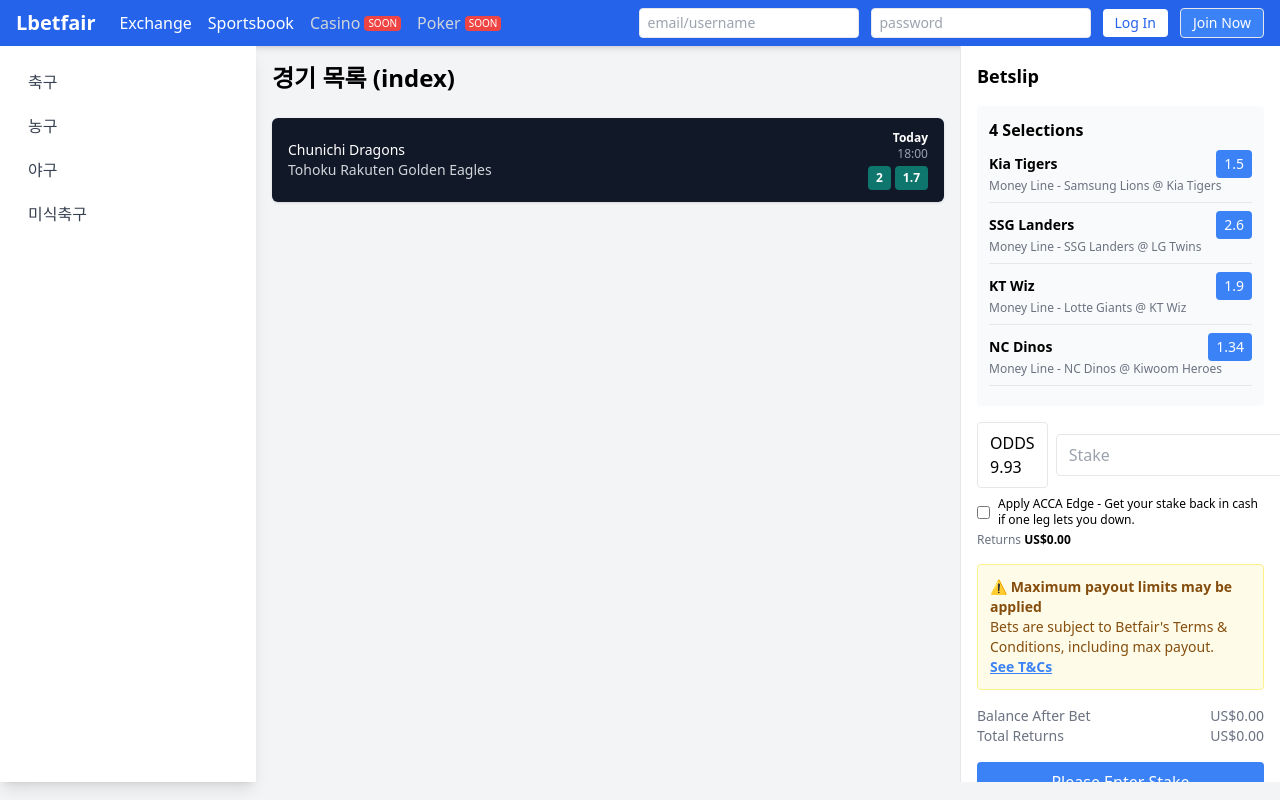
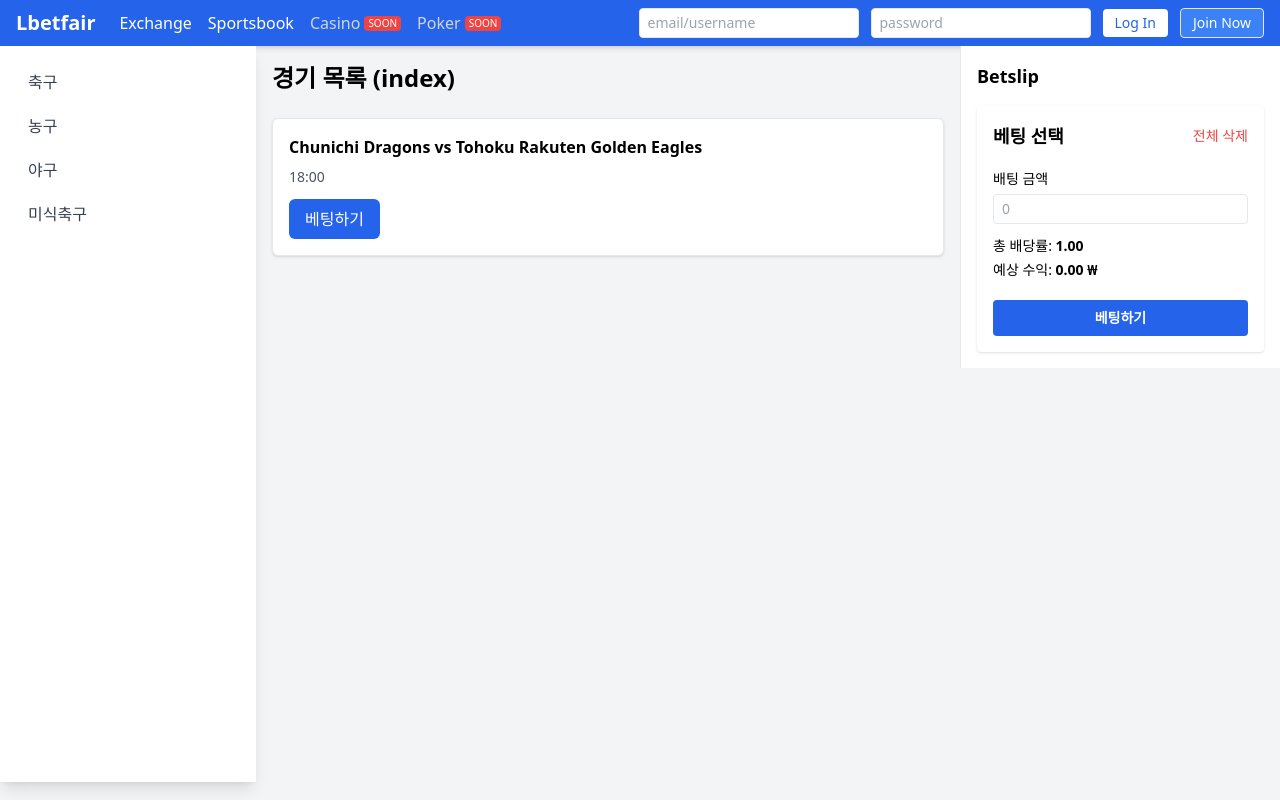
Before and after one commit to parkinyeop/LikeBetFair, a Next.js app: page / in a window 1280 px wide. Built offline with nearby package versions, Linux system fonts and the light colour scheme.

Commit message:
061002_오른쪽 사이드 배팅 연결

```diff
--- /dev/null
+++ b/components/BetSelectionPanel.tsx
@@ -0,0 +1,62 @@
+import React from 'react';
+import { useBetStore } from '../stores/useBetStore';
+
+const BetSelectionPanel = () => {
+  const { selections, stake, setStake, removeSelection, clearAll } = useBetStore();
+
+  const totalOdds = selections.reduce((acc, curr) => acc * curr.odds, 1);
+  const expectedReturn = (stake * totalOdds).toFixed(2);
+
+  const handleStakeChange = (e: React.ChangeEvent<HTMLInputElement>) => {
+    const value = e.target.value;
+    // 빈 문자열이거나 숫자인 경우에만 값을 설정
+    if (value === '' || /^\d*\.?\d*$/.test(value)) {
+      setStake(value === '' ? 0 : parseFloat(value));
+    }
+  };
+
+  return (
+    <div className="w-full p-4 bg-white rounded shadow">
+      <div className="flex justify-between items-center mb-3">
+        <h2 className="text-lg font-bold">베팅 선택</h2>
+        <button className="text-sm text-red-500" onClick={clearAll}>전체 삭제</button>
+      </div>
+      <ul className="space-y-2 mb-4">
+        {selections.map((sel) => (
+          <li key={sel.team} className="flex justify-between items-center">
+            <div>
+              <p className="text-sm font-medium">{sel.team}</p>
+              <p className="text-xs text-gray-500">{sel.desc}</p>
+            </div>
+            <div className="flex items-center gap-2">
+              <span className="text-sm font-semibold">{sel.odds.toFixed(2)}</span>
+              <button onClick={() => removeSelection(sel.team)} className="text-red-500 text-xs">X</button>
+            </div>
+          </li>
+        ))}
+      </ul>
+      <div className="mb-3">
+        <label className="text-sm">배팅 금액</label>
+        <input
+          type="text"
+          value={stake === 0 ? '' : stake}
+          onChange={handleStakeChange}
+          placeholder="0"
+          className="w-full mt-1 border rounded px-2 py-1 text-sm"
+        />
+      </div>
+      <div className="text-sm">
+        <p className="mb-1">총 배당률: <span className="font-semibold">{totalOdds.toFixed(2)}</span></p>
+        <p className="mb-1">예상 수익: <span className="font-semibold">{expectedReturn} ₩</span></p>
+      </div>
+      <button
+        className="w-full mt-4 bg-blue-600 text-white py-2 rounded text-sm font-semibold hover:bg-blue-700"
+        disabled={selections.length === 0 || stake <= 0}
+      >
+        베팅하기
+      </button>
+    </div>
+  );
+};
+
+export default BetSelectionPanel;
--- a/components/BetslipSidebar.tsx
+++ b/components/BetslipSidebar.tsx
@@ -1,74 +1,11 @@
 import React from "react";
+import BetSelectionPanel from "./BetSelectionPanel";
 
 export default function BetslipSidebar() {
-  const selections = [
-    { team: "Kia Tigers", odds: 1.5, desc: "Samsung Lions @ Kia Tigers" },
-    { team: "SSG Landers", odds: 2.6, desc: "SSG Landers @ LG Twins" },
-    { team: "KT Wiz", odds: 1.9, desc: "Lotte Giants @ KT Wiz" },
-    { team: "NC Dinos", odds: 1.34, desc: "NC Dinos @ Kiwoom Heroes" },
-  ];
-
-  const totalOdds = selections.reduce((acc, s) => acc * s.odds, 1).toFixed(2);
-
   return (
     <aside className="w-80 bg-white text-black p-4 space-y-4 border-l border-gray-200">
       <h2 className="text-lg font-bold">Betslip</h2>
-
-      {/* Selections List */}
-      <div className="bg-gray-50 p-3 rounded">
-        <p className="font-semibold mb-2">{selections.length} Selections</p>
-        {selections.map((s, i) => (
-          <div key={i} className="border-b border-gray-200 pb-2 mb-2">
-            <div className="flex justify-between items-center">
-              <p className="font-bold text-sm">{s.team}</p>
-              <span className="bg-blue-500 text-white px-2 py-1 rounded text-sm">{s.odds}</span>
-            </div>
-            <p className="text-xs text-gray-500">Money Line - {s.desc}</p>
-          </div>
-        ))}
-      </div>
-
-      {/* Stake & Odds */}
-      <div>
-        <div className="flex gap-2 items-center mb-2">
-          <div className="flex-1 border border-gray-200 px-3 py-2 rounded">ODDS<br />{totalOdds}</div>
-          <input
-            type="number"
-            placeholder="Stake"
-            className="flex-1 px-3 py-2 rounded border border-gray-200 bg-white text-black"
-          />
-        </div>
-        <label className="text-xs flex items-center gap-2">
-          <input type="checkbox" className="accent-blue-500" />
-          Apply ACCA Edge - Get your stake back in cash if one leg lets you down.
-        </label>
-        <p className="text-xs text-gray-500 mt-1">
-          Returns <span className="font-bold text-black">US$0.00</span>
-        </p>
-      </div>
-
-      {/* Warning */}
-      <div className="bg-yellow-50 text-sm text-yellow-800 p-3 rounded border border-yellow-200">
-        <p className="font-semibold">⚠️ Maximum payout limits may be applied</p>
-        <p>Bets are subject to Betfair's Terms & Conditions, including max payout.</p>
-        <a href="#" className="text-blue-500 underline font-semibold">See T&Cs</a>
-      </div>
-
-      {/* Footer */}
-      <div className="text-sm text-gray-500">
-        <div className="flex justify-between">
-          <span>Balance After Bet</span>
-          <span>US$0.00</span>
-        </div>
-        <div className="flex justify-between">
-          <span>Total Returns</span>
-          <span>US$0.00</span>
-        </div>
-      </div>
-
-      <button className="w-full py-2 bg-blue-500 text-white rounded mt-2 hover:bg-blue-600 transition-colors" disabled>
-        Please Enter Stake
-      </button>
+      <BetSelectionPanel />
     </aside>
   );
 }
--- a/components/GameCard.tsx
+++ b/components/GameCard.tsx
@@ -1,38 +1,33 @@
 // File: components/GameCard.tsx
 import React from 'react';
+import { useBetStore } from '../stores/useBetStore';
 
 interface GameCardProps {
+  id: string;
   teams: string;
   time: string;
-  odds?: [string, number][]; // 예: [["Home", 1.7], ["Away", 2.0]]
 }
 
-const GameCard: React.FC<GameCardProps> = ({ teams, time, odds = [["2", 2.0], ["1.7", 1.7]] }) => {
-  const [home, away] = teams.split(" vs ");
+const GameCard: React.FC<GameCardProps> = ({ id, teams, time }) => {
+  const { selections, toggleSelection } = useBetStore();
+  const isSelected = selections.some(selection => selection.team === teams);
 
   return (
-    <div className="bg-gray-900 text-white rounded-md flex items-center justify-between px-4 py-3 shadow">
-      {/* 왼쪽: 팀 이름 */}
-      <div>
-        <p className="text-sm font-medium">{home}</p>
-        <p className="text-sm text-gray-300">{away}</p>
-      </div>
+    <div
+      onClick={() => toggleSelection({ team: teams, odds: 1.5, desc: teams })}
+      className={`p-4 border rounded-md shadow transition-colors cursor-pointer
+        ${isSelected ? 'bg-yellow-300 border-yellow-500' : 'bg-white hover:bg-gray-100'}`}
+    >
+      <div className="font-semibold mb-2">{teams}</div>
+      <div className="text-sm text-gray-600">{time}</div>
 
-      {/* 오른쪽: 시간 및 배당 */}
-      <div className="flex flex-col items-end">
-        <p className="text-xs font-semibold text-white">Today</p>
-        <p className="text-xs text-gray-400 mb-1">{time}</p>
-        <div className="flex gap-1">
-          {odds.map(([label, value], idx) => (
-            <div
-              key={idx}
-              className="bg-teal-700 px-2 py-1 rounded text-xs font-bold text-white"
-            >
-              {label}
-            </div>
-          ))}
-        </div>
-      </div>
+      {/* 베팅 버튼 */}
+      <button
+        className={`mt-3 px-4 py-2 rounded-md font-medium text-white
+          ${isSelected ? 'bg-yellow-600 hover:bg-yellow-700' : 'bg-blue-600 hover:bg-blue-700'}`}
+      >
+        {isSelected ? '선택됨' : '베팅하기'}
+      </button>
     </div>
   );
 };
--- a/components/OddsList.tsx
+++ b/components/OddsList.tsx
@@ -1,4 +1,5 @@
 import { useEffect, useState } from "react";
+import { useBetStore } from "../stores/useBetStore";
 
 interface Outcome {
   name: string;
@@ -34,6 +35,7 @@
   const [games, setGames] = useState<Game[]>([]);
   const [loading, setLoading] = useState(true);
   const [error, setError] = useState<string | null>(null);
+  const { selections, toggleSelection } = useBetStore();
 
   useEffect(() => {
     const fetchOdds = async () => {
@@ -55,6 +57,18 @@
     fetchOdds();
   }, [sportKey]);
 
+  const handleOddsClick = (game: Game, team: string, odds: number) => {
+    toggleSelection({
+      team,
+      odds,
+      desc: `${game.away_team} @ ${game.home_team}`,
+    });
+  };
+
+  const isTeamSelected = (team: string) => {
+    return selections.some(selection => selection.team === team);
+  };
+
   if (loading) return <div>Loading...</div>;
   if (error) return <div>Error: {error}</div>;
   if (games.length === 0) return <div>No games available</div>;
@@ -66,6 +80,8 @@
           const outcomes = game.bookmakers[0]?.markets[0]?.outcomes || [];
           const homeOdds = outcomes[0]?.price;
           const awayOdds = outcomes[1]?.price;
+          const isHomeSelected = isTeamSelected(game.home_team);
+          const isAwaySelected = isTeamSelected(game.away_team);
 
           return (
             <div key={game.id} className="bg-white text-black rounded-md p-4 shadow">
@@ -78,7 +94,14 @@
                     <p className="text-sm text-gray-500">
                       {new Date(game.commence_time).toLocaleString("ko-KR")}
                     </p>
-                    <button className="bg-blue-500 text-white px-6 py-2 rounded text-sm font-bold hover:bg-blue-600 transition-colors">
+                    <button
+                      onClick={() => handleOddsClick(game, game.home_team, homeOdds)}
+                      className={`px-6 py-2 rounded text-sm font-bold transition-colors ${
+                        isHomeSelected
+                          ? 'bg-yellow-500 hover:bg-yellow-600'
+                          : 'bg-blue-500 hover:bg-blue-600'
+                      } text-white`}
+                    >
                       {homeOdds}
                     </button>
                   </div>
@@ -87,7 +110,14 @@
                 {/* 원정팀 */}
                 <div className="flex items-center justify-between">
                   <p className="text-lg font-medium">{game.away_team}</p>
-                  <button className="bg-blue-500 text-white px-6 py-2 rounded text-sm font-bold hover:bg-blue-600 transition-colors">
+                  <button
+                    onClick={() => handleOddsClick(game, game.away_team, awayOdds)}
+                    className={`px-6 py-2 rounded text-sm font-bold transition-colors ${
+                      isAwaySelected
+                        ? 'bg-yellow-500 hover:bg-yellow-600'
+                        : 'bg-blue-500 hover:bg-blue-600'
+                    } text-white`}
+                  >
                     {awayOdds}
                   </button>
                 </div>
--- a/package.json
+++ b/package.json
@@ -11,7 +11,8 @@
   "dependencies": {
     "next": "14.1.0",
     "react": "^18.2.0",
-    "react-dom": "^18.2.0"
+    "react-dom": "^18.2.0",
+    "zustand": "^5.0.5"
   },
   "devDependencies": {
     "@types/node": "^20.11.19",
--- /dev/null
+++ b/stores/useBetStore.ts
@@ -0,0 +1,45 @@
+import { create } from 'zustand';
+
+// 선택된 베팅 항목의 타입
+export type BetSelection = {
+  team: string;
+  odds: number;
+  desc: string;
+};
+
+interface BetState {
+  selections: BetSelection[];
+  stake: number;
+  addSelection: (bet: BetSelection) => void;
+  removeSelection: (team: string) => void;
+  toggleSelection: (bet: BetSelection) => void;
+  setStake: (amount: number) => void;
+  clearAll: () => void;
+}
+
+export const useBetStore = create<BetState>((set, get) => ({
+  selections: [],
+  stake: 0,
+
+  addSelection: (bet) =>
+    set((state) => ({ selections: [...state.selections, bet] })),
+
+  removeSelection: (team) =>
+    set((state) => ({
+      selections: state.selections.filter((s) => s.team !== team),
+    })),
+
+  toggleSelection: (bet) => {
+    const { selections } = get();
+    const exists = selections.some((s) => s.team === bet.team);
+    if (exists) {
+      get().removeSelection(bet.team);
+    } else {
+      get().addSelection(bet);
+    }
+  },
+
+  setStake: (amount) => set(() => ({ stake: amount })),
+
+  clearAll: () => set(() => ({ selections: [], stake: 0 })),
+}));
```
Also changed, not shown: 1 other file (tests, documents, lock files or other folders).
